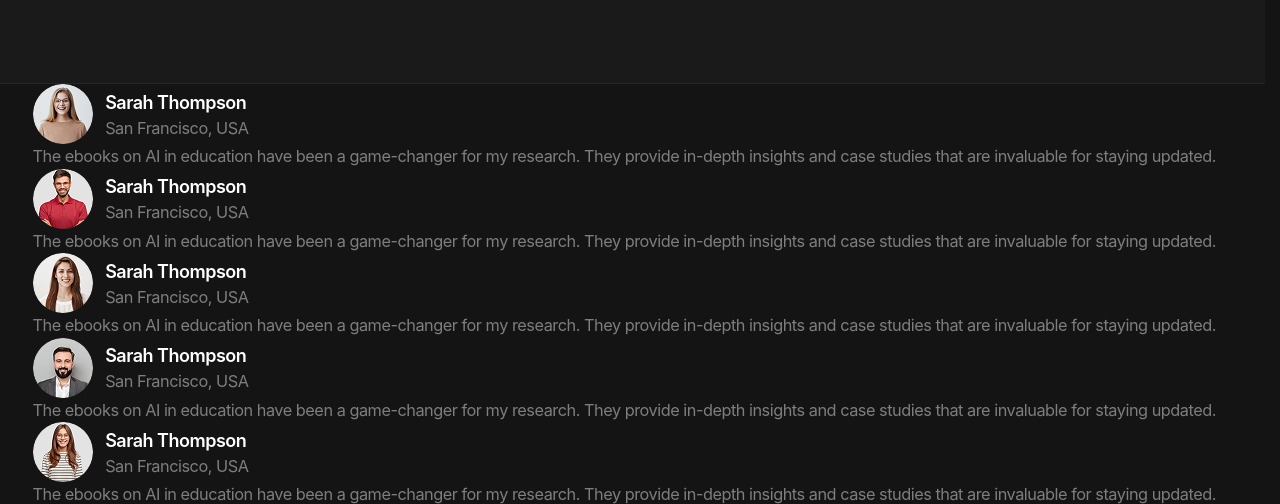
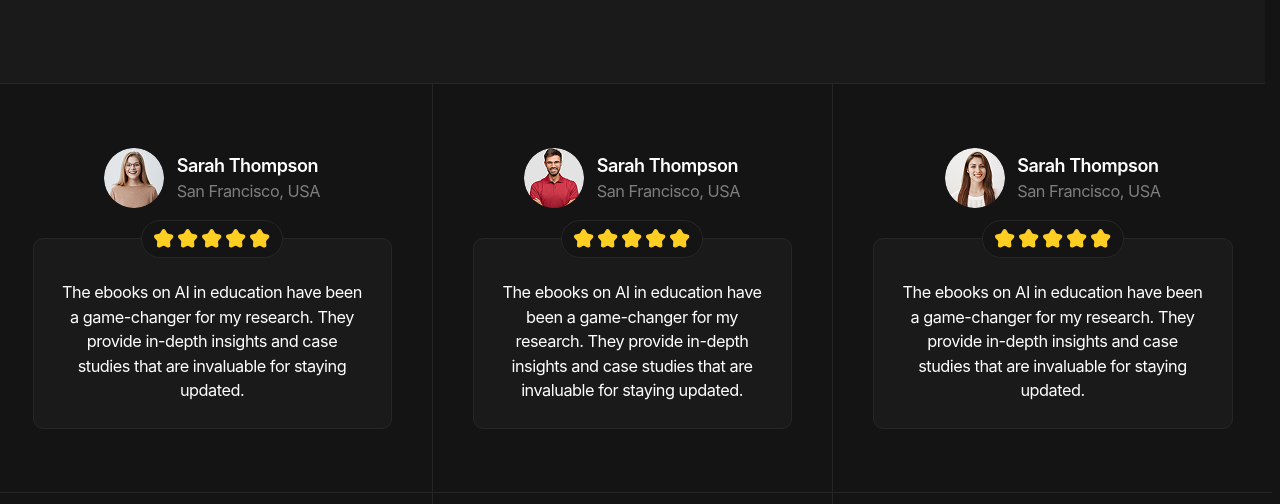
Before and after one commit to semenutkin60-maker/js_virstka, a website with bundled scripts: page index.html in a window 1280 px wide. Shown: the part 234-738 px from the top of the page. Built offline with nearby package versions, Linux system fonts and the light colour scheme; files whose address does not match are found by name.

Commit message:
омновные стили секций review-title закончены

```diff
--- a/index.html
+++ b/index.html
@@ -891,7 +891,7 @@
                                     <p class="person-card__departnent">San Francisco, USA</p>
                                 </div>
                             </div>
-                            <div class="review-card__body">
+                            <div class="review-card__body tile">
                                 <div class="review-card__rating-view rating-view" aria-label="Raiting 5 star" title="Raiting 5 star">
                                     <div class="rating-view__star is-active"></div>
                                     <div class="rating-view__star is-active"></div>
@@ -920,7 +920,7 @@
                                     <p class="person-card__departnent">San Francisco, USA</p>
                                 </div>
                             </div>
-                            <div class="review-card__body">
+                            <div class="review-card__body tile">
                                 <div class="review-card__rating-view rating-view" aria-label="Raiting 5 star" title="Raiting 5 star">
                                     <div class="rating-view__star is-active"></div>
                                     <div class="rating-view__star is-active"></div>
@@ -949,7 +949,7 @@
                                     <p class="person-card__departnent">San Francisco, USA</p>
                                 </div>
                             </div>
-                            <div class="review-card__body">
+                            <div class="review-card__body tile">
                                 <div class="review-card__rating-view rating-view" aria-label="Raiting 5 star" title="Raiting 5 star">
                                     <div class="rating-view__star is-active"></div>
                                     <div class="rating-view__star is-active"></div>
@@ -978,7 +978,7 @@
                                     <p class="person-card__departnent">San Francisco, USA</p>
                                 </div>
                             </div>
-                            <div class="review-card__body">
+                            <div class="review-card__body tile">
                                 <div class="review-card__rating-view rating-view" aria-label="Raiting 5 star" title="Raiting 5 star">
                                     <div class="rating-view__star is-active"></div>
                                     <div class="rating-view__star is-active"></div>
@@ -1007,7 +1007,7 @@
                                     <p class="person-card__departnent">San Francisco, USA</p>
                                 </div>
                             </div>
-                            <div class="review-card__body">
+                            <div class="review-card__body tile">
                                 <div class="review-card__rating-view rating-view" aria-label="Raiting 5 star" title="Raiting 5 star">
                                     <div class="rating-view__star is-active"></div>
                                     <div class="rating-view__star is-active"></div>
@@ -1036,7 +1036,7 @@
                                     <p class="person-card__departnent">San Francisco, USA</p>
                                 </div>
                             </div>
-                            <div class="review-card__body">
+                            <div class="review-card__body tile">
                                 <div class="review-card__rating-view rating-view" aria-label="Raiting 5 star" title="Raiting 5 star">
                                     <div class="rating-view__star is-active"></div>
                                     <div class="rating-view__star is-active"></div>
--- /dev/null
+++ b/styles/blocks/_bordered-grid.scss
@@ -0,0 +1,52 @@
+@use '../helpers' as *;
+
+.bordered-grid {
+    --columns: 1;
+    --itemPaddingY: #{fluid(80, 40)};
+
+    display: grid;
+    grid-template-columns: repeat(var(--columns), 1fr);
+
+    &--2-cols {
+        --columns: 2;
+    }
+
+    &--3-cols {
+        --columns: 3;
+        --itemPaddingX: #{rem(50)};
+
+        @include laptop{
+            --itemPaddingX: #{rem(40)};
+        }
+
+        .bordered-grid__item {
+            /**
+                Элементы 1 и 2 колонки
+            */
+            &:nth-child(3n - 2),
+            &:nth-child(3n - 1) {
+                padding-right: var(--itemPaddingX);
+                border-right: var(--border);
+            }
+
+            /*
+                Элементы во 2-ой колонке
+            */
+            &:nth-child(3n -1) {
+                @include full-vw-centered-line(bottom);
+            }
+
+            /*
+                Эдементы во 2-ой и 3-й колонке
+            */
+            &:nth-child(3n - 1),
+            &:nth-child(3n) {
+                padding-left: var(--itemPaddingX);
+            }
+        }
+    }
+
+    &__item {
+        padding-block: var(--itemPaddingY);
+    }
+}
--- a/styles/blocks/_person-card.scss
+++ b/styles/blocks/_person-card.scss
@@ -1,12 +1,18 @@
 @use '../helpers' as *;
 
 .person-card {
+    --iamgeSize: #{rem(80)};
+
     display: flex;
     align-items: center;
     column-gap: fluid(16, 8);
 
+    @include laptop {
+        --iamgeSize: #{rem(60)};
+    }
+
     &__image {
-        width: rem(80);
+        width: var(--iamgeSize);
         border-radius: 50%;
         background-color: var(--color-dark-15);
 
@@ -25,7 +31,7 @@
 
     &__name {
         color: var(--color-light);
-        font-weight: 600;
+        font-weight: 600    ;
         font-size: rem(20);
 
         @include laptop {
--- /dev/null
+++ b/styles/blocks/_raiting-view.scss
@@ -0,0 +1,31 @@
+@use '../helpers' as *;
+
+.rating-view {
+    display: inline-flex;
+    column-gap: rem(7);
+    padding: rem(10) rem(16);
+    background-color: var(--color-dark);
+    border: var(--border);
+    border-radius: rem(100);
+
+    @include laptop {
+        column-gap: rem(4);
+        padding: rem(8) rem(12);
+    }
+
+    &__star {
+        --size: #{rem(24)};
+
+        @include square(var(--size));
+
+        background: url('../../icons/star_gray.svg') center/contain no-repeat;
+
+        &.is-active {
+            background-image: url('../../icons/star_yellow.svg');
+        }
+
+        @include laptop {
+            --size: #{rem(20)};
+        }
+    }
+}
--- /dev/null
+++ b/styles/blocks/_reviews-card.scss
@@ -0,0 +1,34 @@
+@use '../helpers' as *;
+
+.review-card {
+    display: flex;
+    flex-direction: column;
+    align-items: center;
+    row-gap: rem(40);
+
+    @include laptop {
+        row-gap: rem(30);
+    }
+
+    &__author {
+        --imageSize: #{rem(60)};
+
+        @include laptop {
+            --imageSize: #{rem(50)};
+        }
+    }
+
+    &__body {
+        position: relative;
+        padding: fluid(30, 20);
+        padding-top: fluid(50, 30);
+        color: var(--color-light);
+        text-align: center;
+        width: 100%;
+    }
+
+    &__rating-view {
+        @include abs-center;
+        top: 0;
+    }
+}
--- a/styles/helpers/_mixins.scss
+++ b/styles/helpers/_mixins.scss
@@ -62,3 +62,17 @@
   clip: rect(0 0 0 0) !important;
   overflow: hidden !important;
 }
+
+@mixin full-vw-centered-line($property: top) {
+  position: relative;
+
+  &::before {
+    @include abs-x;
+
+    content: '';
+    #{$property}: 0;
+    width: 100vw;
+    height: rem(1);
+    background-color: var(--color-dark-15);
+  }
+}
--- a/styles/main.scss
+++ b/styles/main.scss
@@ -33,6 +33,10 @@
 
 @use 'blocks/dowload-info';
 
+@use 'blocks/bordered-grid';
+@use 'blocks/raiting-view';
+@use 'blocks/reviews-card';
+
 .header,
 main > *:not(:last-child),
 .footer {
```
Also changed, not shown: icons/star_gray.svg (added), icons/star_yellow.svg (added), styles/main.css, 1 other file.
